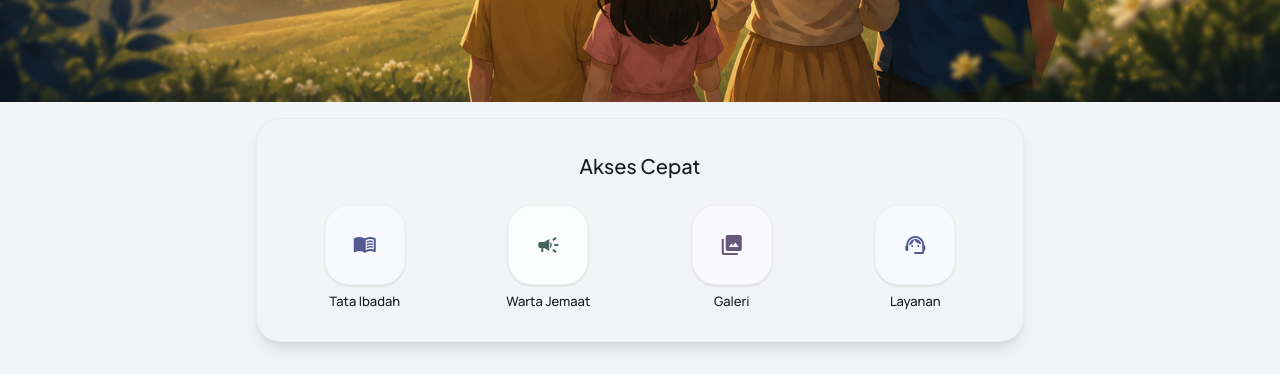
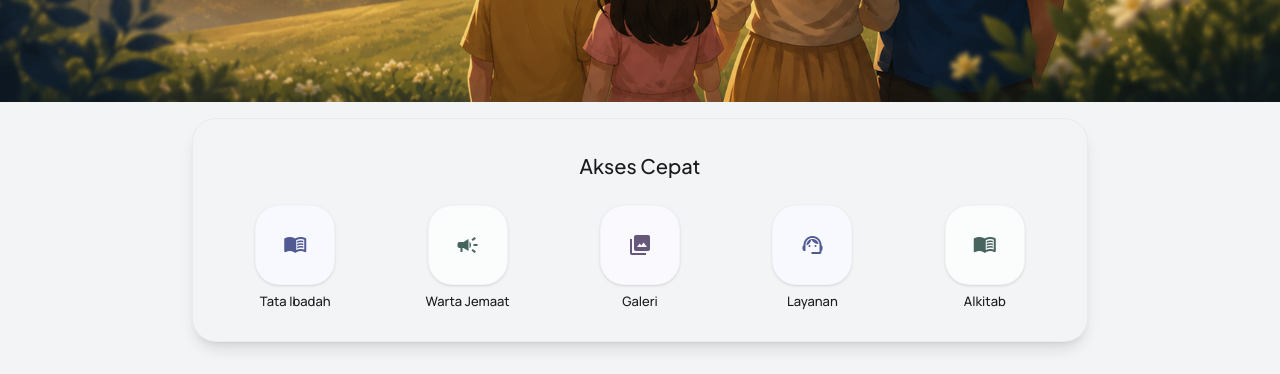
Before and after one commit to davidp16/ImmanuelWeb, a React (Vite) app: page / in a window 1280 px wide. Shown: the part 578-952 px from the top of the page. Built offline with nearby package versions, Linux system fonts and the light colour scheme; no server answers.

Commit message:
feat: Add Alkitab Quick Access menu and dedicated Bible Page route

```diff
--- a/src/App.jsx
+++ b/src/App.jsx
@@ -6,12 +6,14 @@ import NewsPage from './pages/NewsPage'
 import GalleryPage from './pages/GalleryPage'
 import MinistryPage from './pages/MinistryPage'
 import ActivityDetailPage from './pages/ActivityDetailPage'
+import BiblePage from './pages/BiblePage'
 
 function App() {
   return (
     <Router>
       <Routes>
         <Route path="/" element={<HomePage />} />
+        <Route path="/alkitab" element={<BiblePage />} />
         <Route path="/layanan" element={<ServicesPage />} />
         <Route path="/tata-ibadah" element={<LiturgyPage />} />
         <Route path="/warta" element={<NewsPage />} />
--- a/src/components/FeaturesSection.jsx
+++ b/src/components/FeaturesSection.jsx
@@ -29,21 +29,28 @@ const features = [
     bgIcon: 'bg-primary-container/20',
     path: '/layanan',
   },
+  {
+    icon: 'menu_book',
+    title: 'Alkitab',
+    iconColor: 'text-secondary',
+    bgIcon: 'bg-secondary-container/20',
+    path: '/alkitab',
+  },
 ]
 
 export default function FeaturesSection() {
   return (
-    <section className="py-6 sm:py-8 md:py-12 px-4 sm:px-margin-mobile md:px-margin-desktop max-w-4xl mx-auto -mt-4 sm:-mt-8 relative z-10">
+    <section className="py-6 sm:py-8 md:py-12 px-2 sm:px-margin-mobile md:px-margin-desktop max-w-5xl mx-auto -mt-4 sm:-mt-8 relative z-10">
       {/* App-like Container */}
-      <div className="bg-surface-container-lowest sm:bg-surface rounded-3xl p-4 sm:p-8 shadow-sm sm:shadow-lg border border-outline-variant/15 sm:border-outline-variant/20">
+      <div className="bg-surface-container-lowest sm:bg-surface rounded-3xl p-3 sm:p-8 shadow-sm sm:shadow-lg border border-outline-variant/15 sm:border-outline-variant/20">
 
         {/* Optional Title for larger screens */}
         <div className="hidden sm:block text-center mb-6">
           <h2 className="font-headline-md text-[20px] text-on-surface">Akses Cepat</h2>
         </div>
 
-        {/* 4 Columns Grid - Forces items to be side-by-side even on mobile */}
-        <div className="grid grid-cols-4 gap-2 sm:gap-6 md:gap-8">
+        {/* 5 Columns Grid - Forces items to be side-by-side even on mobile */}
+        <div className="grid grid-cols-5 gap-1.5 sm:gap-4 md:gap-8">
           {features.map((f) => (
             <Link
               key={f.title}
--- /dev/null
+++ b/src/pages/BiblePage.jsx
@@ -0,0 +1,15 @@
+import TopNavBar from '../components/TopNavBar'
+import BibleSection from '../components/BibleSection'
+import Footer from '../components/Footer'
+
+export default function BiblePage() {
+  return (
+    <>
+      <TopNavBar />
+      <div className="pt-20">
+        <BibleSection />
+      </div>
+      <Footer />
+    </>
+  )
+}
```
